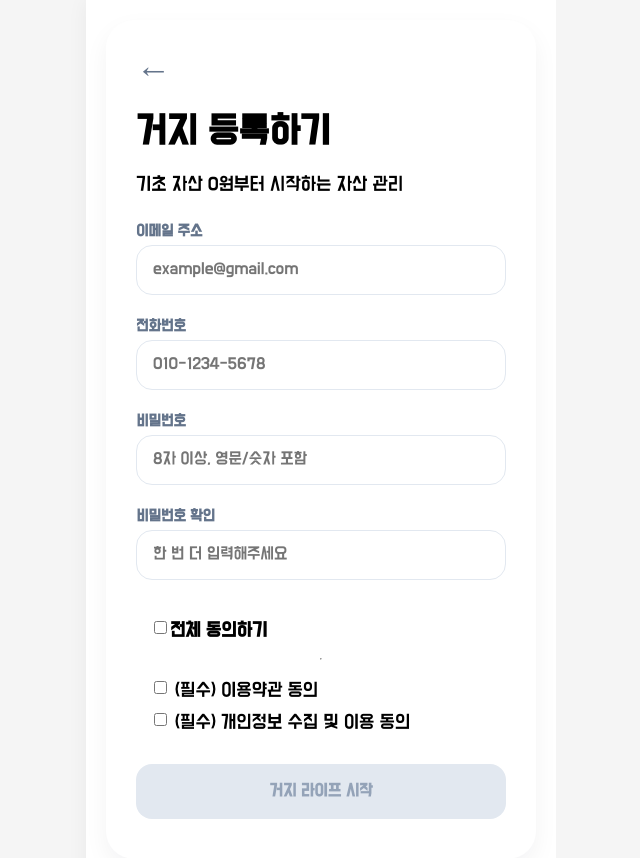
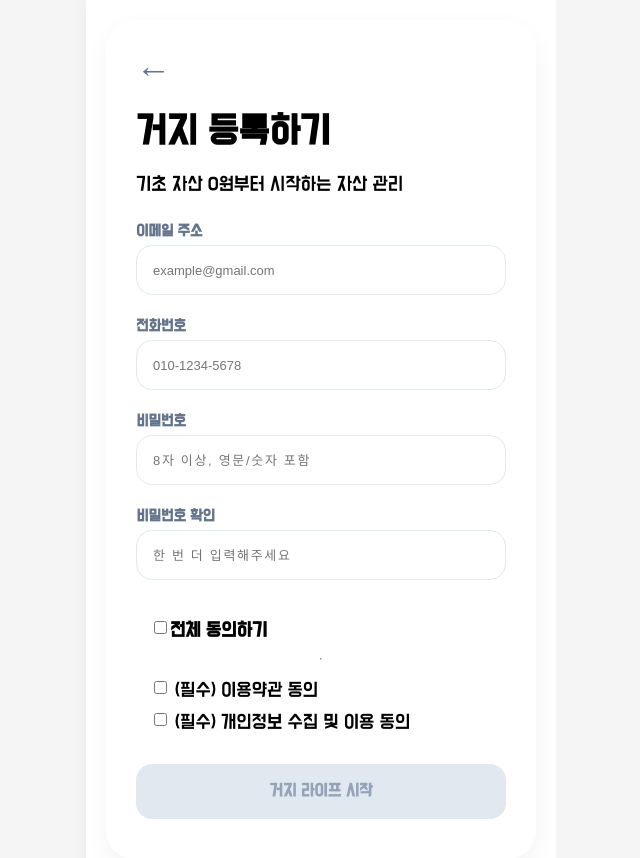
Before and after one commit to KB-Cashfolio/Cashfolio-FE, a Vue app: page /register in a window 1280 px wide. Shown: the top 858 px of the page, without its empty margins (339-979 px from the left). Built offline with nearby package versions, Linux system fonts and the light colour scheme; what v-calendar would draw is missing.

Commit message:
style : 모달 스타일 수정

```diff
--- a/src/chart/TransactionListModal.vue
+++ b/src/chart/TransactionListModal.vue
@@ -65,7 +65,7 @@ const formatAmount = (amount) => {
   display: flex;
   align-items: center;
   justify-content: center;
-  z-index: 999;
+  z-index: 2000;
   padding: 20px;
 }
 .modal-panel {
--- a/src/components/DeleteConfirmModal.vue
+++ b/src/components/DeleteConfirmModal.vue
@@ -3,9 +3,9 @@ defineProps({
   show: Boolean,
   title: { type: String, default: '정말 삭제하시겠습니까?' },
   description: { type: String, default: '삭제된 데이터는 복구할 수 없습니다.' },
-});
+})
 
-const emit = defineEmits(['confirm', 'cancel']);
+const emit = defineEmits(['confirm', 'cancel'])
 </script>
 
 <template>
@@ -39,7 +39,7 @@ const emit = defineEmits(['confirm', 'cancel']);
   display: flex;
   align-items: center;
   justify-content: center;
-  z-index: 999;
+  z-index: 2000;
   padding: 20px;
 }
 
--- a/src/components/LogoutConfirmModal.vue
+++ b/src/components/LogoutConfirmModal.vue
@@ -39,7 +39,7 @@ const emit = defineEmits(['confirm', 'cancel'])
   display: flex;
   align-items: center;
   justify-content: center;
-  z-index: 999;
+  z-index: 2000;
   padding: var(--space-lg);
 }
 
--- a/src/home/HomeView.vue
+++ b/src/home/HomeView.vue
@@ -22,11 +22,11 @@
         <div class="asset-grid">
           <div class="mini-card">
             <p>이번 달 수입</p>
-            <strong>+ {{ formatCurrency(summary.income) }}</strong>
+            <strong class="income-text">+ {{ formatCurrency(summary.income) }}</strong>
           </div>
           <div class="mini-card">
             <p>이번 달 지출</p>
-            <strong>- {{ formatCurrency(summary.expense) }}</strong>
+            <strong class="expense-text">- {{ formatCurrency(summary.expense) }}</strong>
           </div>
         </div>
       </section>
@@ -526,6 +526,13 @@ h3 {
   color: var(--color-expense);
 }
 
+.income-text {
+  color: var(--color-income);
+}
+.expense-text {
+  color: var(--color-expense);
+}
+
 @media (max-width: 420px) {
   .page {
     padding: 14px;
--- a/src/login/LoginView.vue
+++ b/src/login/LoginView.vue
@@ -5,7 +5,7 @@
         <div class="character-circle">
           <span class="avatar">👨‍🌾</span>
         </div>
-        <h1 class="logo-text">Cashfolio</h1>
+        <h1 class="logo-text">우아한 거지들</h1>
         <p class="sub-text">한 푼 두 푼 모아 탈출하는 거지 생활</p>
       </header>
 
@@ -81,10 +81,10 @@ const { loginForm, loginErrors, loginShake, isLoading } = storeToRefs(auth)
 
 const isAlertShow = ref(false)
 const alertMsg = ref('')
-const alertIcon = ref('💡')
+const alertIcon = ref('👋')
 const loginSucceeded = ref(false)
 
-const showAlert = (message, icon = '💡') => {
+const showAlert = (message, icon = '👋') => {
   alertMsg.value = message
   isAlertShow.value = true
   alertIcon.value = icon
@@ -94,7 +94,7 @@ const handleLogin = async () => {
   try {
     await auth.login(loginForm.value.email, loginForm.value.password)
     loginSucceeded.value = true
-    showAlert('환영합니다! 👋')
+    showAlert('환영합니다!')
   } catch (err) {
     showAlert(err.message)
   }
--- a/src/login/register/RegisterView.vue
+++ b/src/login/register/RegisterView.vue
@@ -10,35 +10,60 @@
       <form @submit.prevent="handleSignup" class="signup-form">
         <div class="input-group">
           <label for="email">이메일 주소</label>
-          <input type="email" id="email" v-model="registerForm.email" placeholder="example@gmail.com"
+          <input
+            type="email"
+            id="email"
+            v-model="registerForm.email"
+            placeholder="example@gmail.com"
             :class="{ 'error-border': registerErrors.email, shake: registerShake.email }"
-            @blur="validateRegister('email')" required />
+            @blur="validateRegister('email')"
+            required
+          />
           <p v-if="registerErrors.email" class="error-text">{{ registerErrors.email }}</p>
         </div>
 
         <div class="input-group">
           <label for="phone">전화번호</label>
-          <input type="text" id="phone" v-model="registerForm.phone" placeholder="010-1234-5678"
+          <input
+            type="text"
+            id="phone"
+            v-model="registerForm.phone"
+            placeholder="010-1234-5678"
             :class="{ 'error-border': registerErrors.phone, shake: registerShake.phone }"
-            @blur="validateRegister('phone')" required />
+            @blur="validateRegister('phone')"
+            required
+          />
           <p v-if="registerErrors.phone" class="error-text">{{ registerErrors.phone }}</p>
         </div>
 
         <div class="input-group">
           <label for="password">비밀번호</label>
-          <input type="password" id="password" v-model="registerForm.password" placeholder="8자 이상, 영문/숫자 포함"
+          <input
+            type="password"
+            id="password"
+            v-model="registerForm.password"
+            placeholder="8자 이상, 영문/숫자 포함"
             :class="{ 'error-border': registerErrors.password, shake: registerShake.password }"
-            @blur="validateRegister('password')" required />
+            @blur="validateRegister('password')"
+            required
+          />
           <p v-if="registerErrors.password" class="error-text">{{ registerErrors.password }}</p>
         </div>
 
         <div class="input-group">
           <label for="passwordConfirm">비밀번호 확인</label>
-          <input type="password" id="passwordConfirm" v-model="registerForm.passwordConfirm" placeholder="한 번 더 입력해주세요"
+          <input
+            type="password"
+            id="passwordConfirm"
+            v-model="registerForm.passwordConfirm"
+            placeholder="한 번 더 입력해주세요"
             :class="{
               'error-border': registerErrors.passwordConfirm,
               shake: registerShake.passwordConfirm,
-            }" @blur="validateRegister('passwordConfirm')" required />
+            }"
+            @blur="validateRegister('passwordConfirm')"
+            required
+          />
           <p v-if="registerErrors.passwordConfirm" class="error-text">
             {{ registerErrors.passwordConfirm }}
           </p>
@@ -114,8 +139,7 @@ const handleSignup = async () => {
     alert('회원가입 성공! 🎉')
     setTimeout(() => {
       router.push('/StepperForm')
-    }, 1500);
-
+    }, 1500)
   } catch (err) {
     alert(err.message || '회원가입 실패')
   }
@@ -124,7 +148,6 @@ const handleSignup = async () => {
 
 <style scoped>
 @keyframes shake {
-
   0%,
   100% {
     transform: translateX(0);
@@ -254,4 +277,41 @@ const handleSignup = async () => {
   color: var(--color-text-muted);
   cursor: not-allowed;
 }
+
+/* 🔥 인풋 폰트 스타일 수정 (도현체 탈출 및 가독성 확보) */
+.input-group input {
+  height: 48px;
+  padding: 0 16px;
+  border-radius: var(--radius-md);
+  border: 1px solid var(--color-border);
+  background: var(--color-bg);
+
+  /* 1. 입력창은 가독성이 중요하므로 Pretendard 적용 */
+  font-family: 'Pretendard', sans-serif !important;
+  font-size: var(--text-md);
+
+  transition:
+    border-color 0.2s ease,
+    background-color 0.2s ease,
+    box-shadow 0.2s ease;
+}
+
+/* 2. 비밀번호 점(●)이 잘 보이도록 자간 조절 */
+.input-group input[type='password'] {
+  letter-spacing: 0.12em;
+}
+
+/* 3. 힌트 텍스트(placeholder) 폰트도 통일 */
+.input-group input::placeholder {
+  font-family: 'Pretendard', sans-serif !important;
+  font-size: var(--text-sm);
+}
+
+/* 🔥 포커스 UX 강화 */
+.input-group input:focus {
+  outline: none;
+  border-color: var(--color-primary);
+  background: var(--color-white);
+  box-shadow: 0 0 0 2px var(--color-primary-alpha);
+}
 </style>
```
